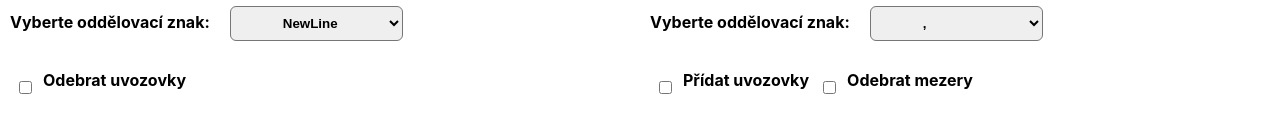
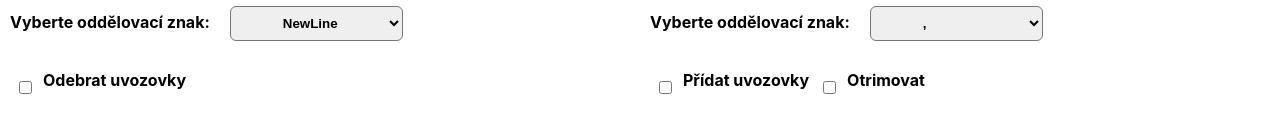
Before and after one commit to sojkas/parser, a React (Create React App) app: page / in a window 1280 px wide. Shown: the part 275-408 px from the top of the page. Built offline with nearby package versions, Linux system fonts and the light colour scheme.

Commit message:
zmena textu

```diff
--- a/src/App.js
+++ b/src/App.js
@@ -19,7 +19,7 @@ function App() {
 
   const titleRemoveQuatationMarks = "Odebrat uvozovky";
   const titleAddQuatationMarks = "Přídat uvozovky";
-  const titleSpace = "Odebrat mezery";
+  const titleSpace = "Otrimovat";
 
   const onInputData = (inputData) => {
     setInputArray(inputData.split(selectedStringInput));
```
